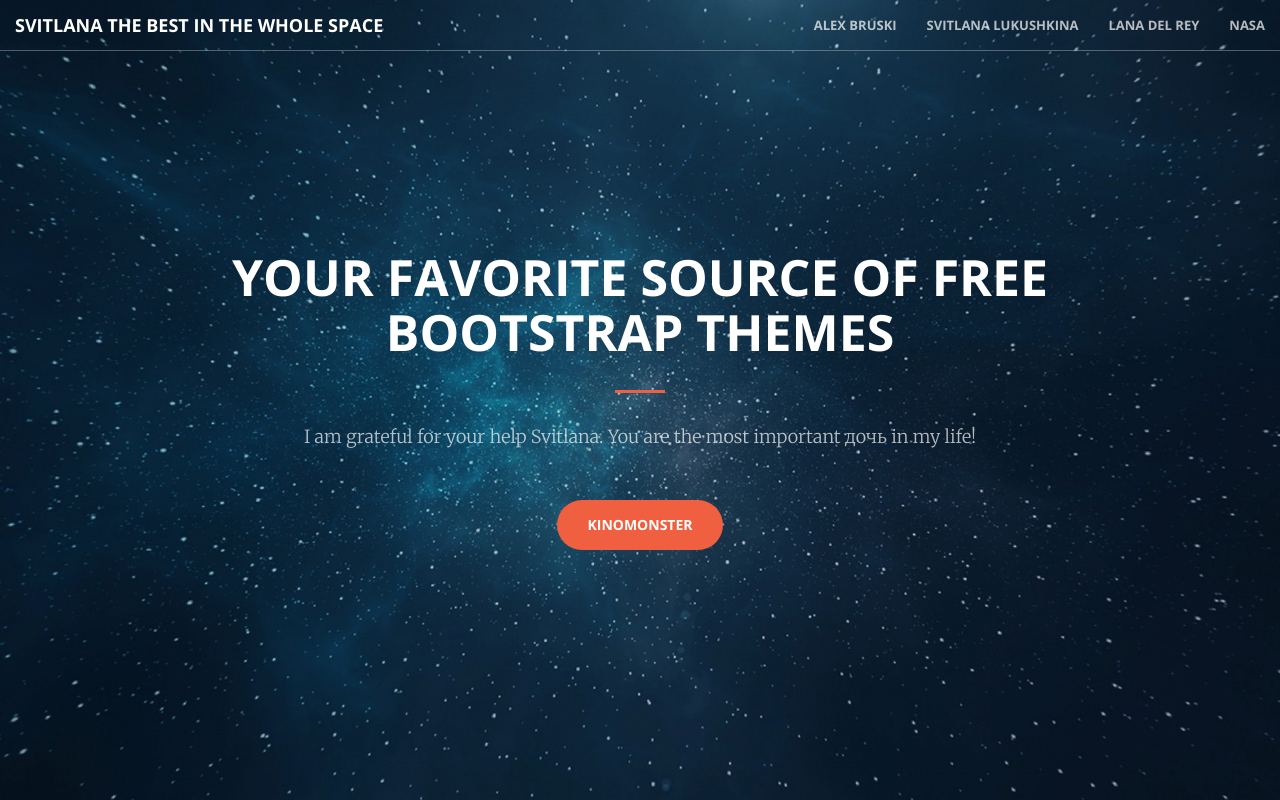
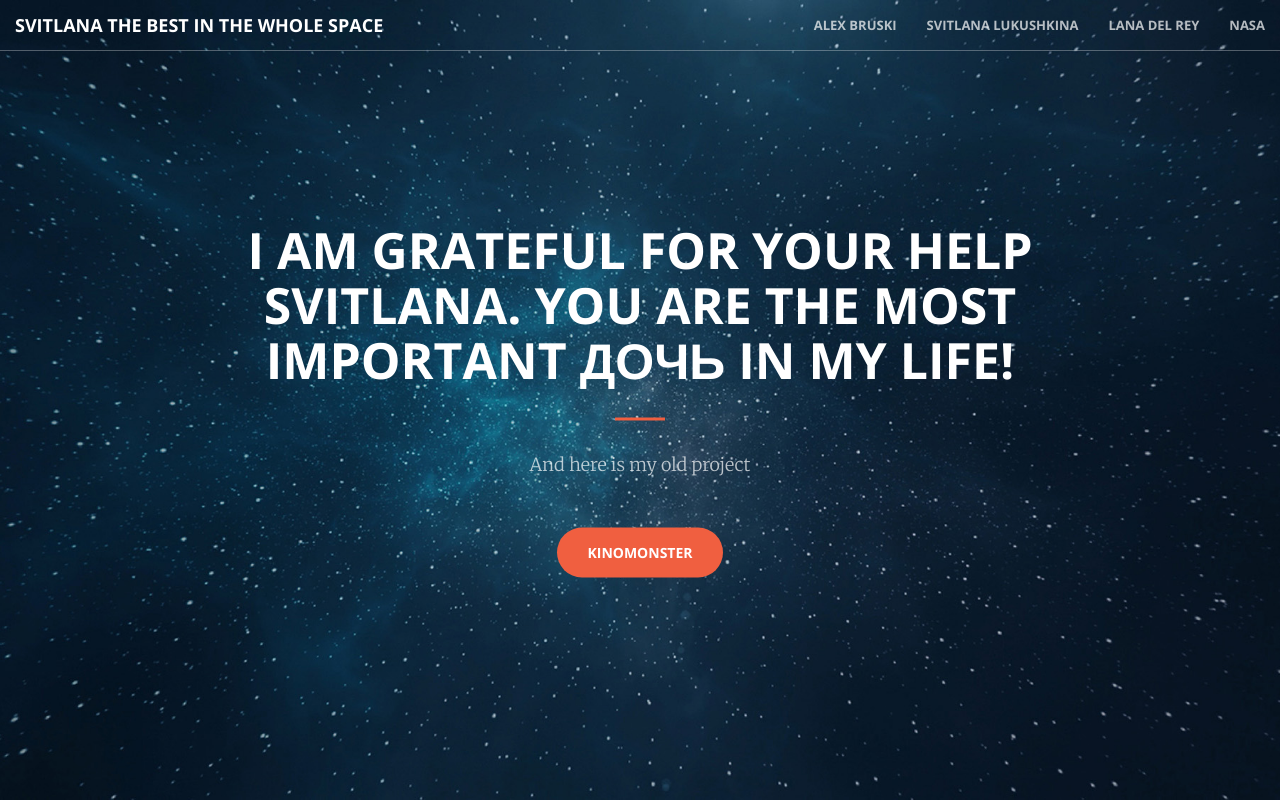
Before and after one commit to Brusni4kin/Just-for-fun, a website: page index.html in a window 1280 px wide. Drawn offline with nearby package versions, Linux system fonts and the light colour scheme.

Commit message:
Update index.html

```diff
--- a/index.html
+++ b/index.html
@@ -71,9 +71,9 @@
     <header>
         <div class="header-content">
             <div class="header-content-inner">
-                <h1 id="homeHeading">Your Favorite Source of Free Bootstrap Themes</h1>
+                <h1 id="homeHeading">I am grateful for your help Svitlana. You are the most important дочь in my life!</h1>
                 <hr>
-                <p>I am grateful for your help Svitlana. You are the most important дочь in my life!</p>
+                <p>And here is my old project</p>
                 <a href="https://brusni4kin.github.io/alex_bruski/index.html" class="btn btn-primary btn-xl page-scroll">Kinomonster</a>
             </div>
         </div>
```
